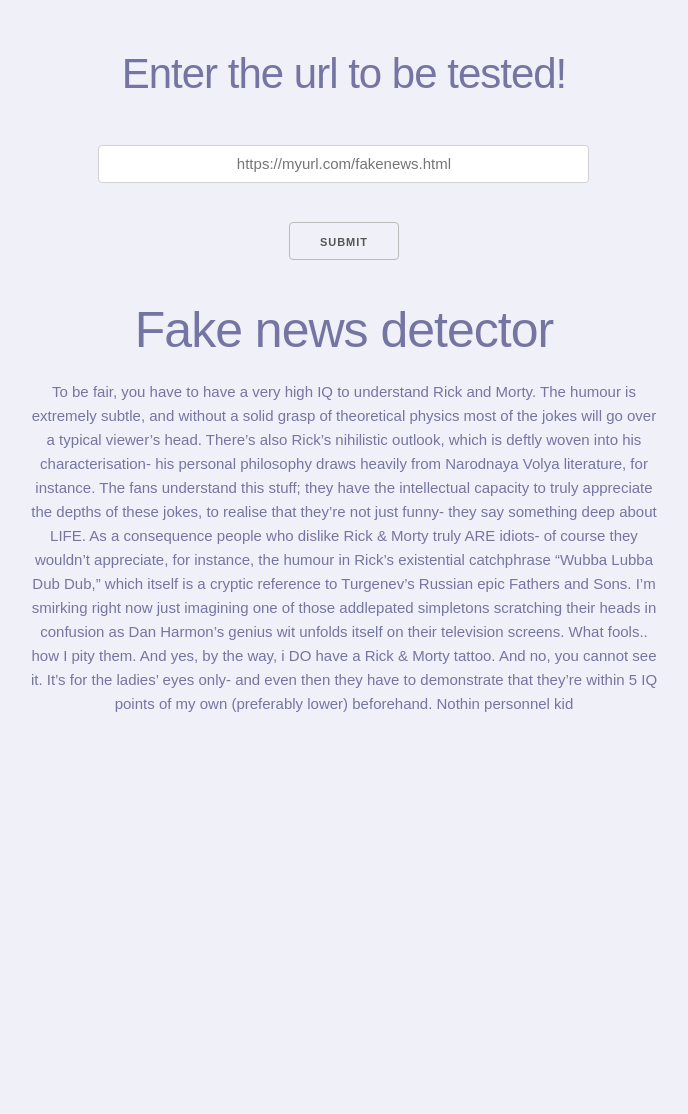
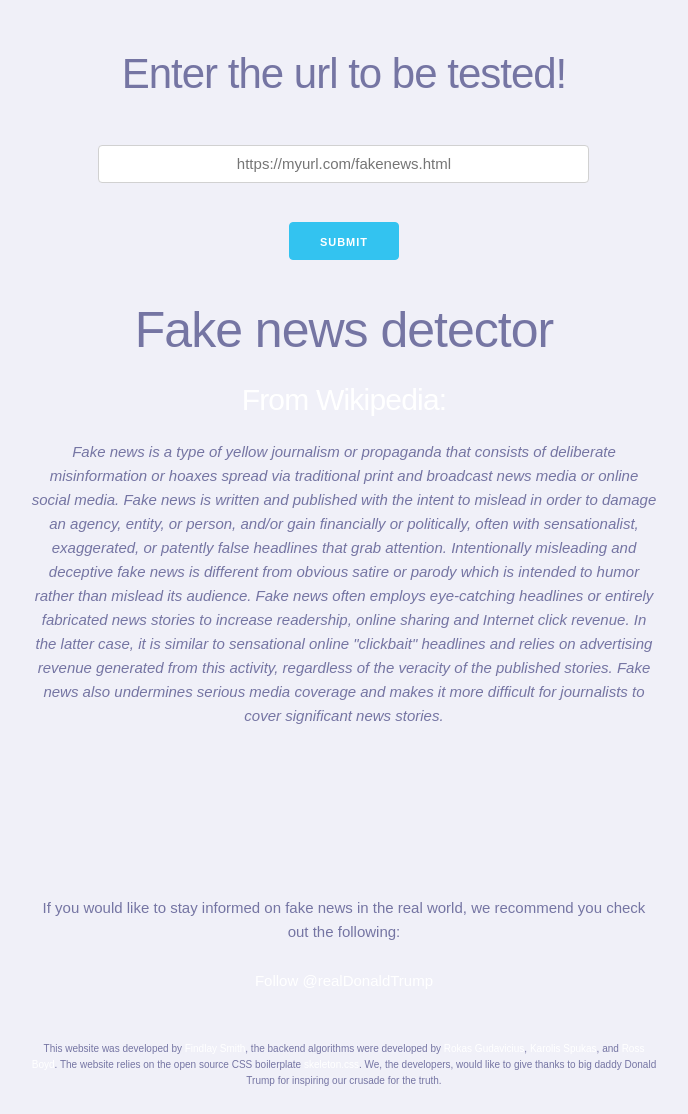
Before and after one commit to himmelmaus/fakeNewsDetector, a Flask app: page / in a window 1280 px wide. Shown: the whole page, without its empty margins (296-984 px from the left). Before the commit the page ends 712 px from the top, so only its background shows below. Run offline with Flask 2, Linux system fonts and the light colour scheme; some libraries are stand-ins or nearby versions.

Commit message:
polishing up UI before adding stuff for showing shitpost level

```diff
--- a/app/static/main.css
+++ b/app/static/main.css
@@ -3,13 +3,23 @@
     color: #7575a3;
     background-color:#f0f0f8;
 }
+a{
+    text-decoration: none;
+    color: #fff;
+}
+a:hover{
+    color:#000;
+}
 
-/*input {
-    position: absolute;
-    width: 30%;
-    margin-right: 25%;
-    margin-length: 25%;
-}*/
+.twitter-timeline{
+    height: 300px;
+    margin-top: -20px;
+}
+
+.footer{
+    width: 200%;
+    font-size: 8px;
+}
 input {
     color: #7575a3;
     position: static;
--- a/app/static/skeleton.css
+++ b/app/static/skeleton.css
@@ -158,9 +158,12 @@
 /* Links
 –––––––––––––––––––––––––––––––––––––––––––––––––– */
 a {
-  color: #1EAEDB; }
+  color: #fff;
+  text-decoration: none;
+}
 a:hover {
-  color: #0FA0CE; }
+  color: #00bfff;
+}
 
 
 /* Buttons
--- a/app/templates/index.html
+++ b/app/templates/index.html
@@ -2,7 +2,6 @@
 <html lang="en">
 <link rel="stylesheet" href="../static/normalize.css">
 <link rel="stylesheet" href="../static/skeleton.css">
-<link href="https://fonts.googleapis.com/css?family=Josefin+Sans|Quicksand" rel="stylesheet">
 <link rel="stylesheet" href="../static/main.css">
 <body>
     {% block content %}
@@ -12,18 +11,29 @@
                   <h2> Enter the url to be tested!</h2><br>
                   <form method="post" action ="/">
                       <input type="text" placeholder="https://myurl.com/fakenews.html" name="input" id = "text" align = "center" size="50" style = "text-align:center"><br><br>
-                      <input type="submit">
+                      <input type="submit" class = "button-primary">
                   </form>
                   {% if result %}
                     <h1> {{ result }} </h1>
                   {% else %}
                     <h1> Fake news detector</h1>
+                    <h4> <a href = "https://en.wikipedia.org/wiki/Fake_news">From Wikipedia:</a></h4>
+                  <p>
+                    <i>
+                        Fake news is a type of yellow journalism or propaganda that consists of deliberate misinformation or hoaxes spread via traditional print and broadcast news media or online social media. Fake news is written and published with the intent to mislead in order to damage an agency, entity, or person, and/or gain financially or politically, often with sensationalist, exaggerated, or patently false headlines that grab attention. Intentionally misleading and deceptive fake news is different from obvious satire or parody which is intended to humor rather than mislead its audience. Fake news often employs eye-catching headlines or entirely fabricated news stories to increase readership, online sharing and Internet click revenue. In the latter case, it is similar to sensational online "clickbait" headlines and relies on advertising revenue generated from this activity, regardless of the veracity of the published stories. Fake news also undermines serious media coverage and makes it more difficult for journalists to cover significant news stories.
+                    </i>
+                    <br><br><br><br><br><br><br><br>
+                   If you would like to stay informed on fake news in the real world, we recommend you check out the following:
+                 </p>
+                 <a href="https://twitter.com/realDonaldTrump?ref_src=twsrc%5Etfw" class="twitter-follow-button" data-show-count="false">Follow @realDonaldTrump</a><script async src="https://platform.twitter.com/widgets.js" charset="utf-8"></script>
                   {% endif %}
-                  <p>To be fair, you have to have a very high IQ to understand Rick and Morty. The humour is extremely subtle, and without a solid grasp of theoretical physics most of the jokes will go over a typical viewer’s head. There’s also Rick’s nihilistic outlook, which is deftly woven into his characterisation- his personal philosophy draws heavily from Narodnaya Volya literature, for instance. The fans understand this stuff; they have the intellectual capacity to truly appreciate the depths of these jokes, to realise that they’re not just funny- they say something deep about LIFE. As a consequence people who dislike Rick & Morty truly ARE idiots- of course they wouldn’t appreciate, for instance, the humour in Rick’s existential catchphrase “Wubba Lubba Dub Dub,” which itself is a cryptic reference to Turgenev’s Russian epic Fathers and Sons. I’m smirking right now just imagining one of those addlepated simpletons scratching their heads in confusion as Dan Harmon’s genius wit unfolds itself on their television screens. What fools.. how I pity them.
-
-                        And yes, by the way, i DO have a Rick & Morty tattoo. And no, you cannot see it. It’s for the ladies’ eyes only- and even then they have to demonstrate that they’re within 5 IQ points of my own (preferably lower) beforehand. Nothin personnel kid </p>
-              </div>
-
+                  <br>
+                  <br>
+                  <br>
+                  <p id = "footer" style = "font-size:10px">
+                        This website was developed by <a href = "https://github.com/findoslice"> Findlay Smith</a>, the backend algorithms were developed by <a href = "https://github.com/roxerg">Rokas Gudavicius</a>, <a href = "https://github.com/karolishp">Karolis Spukas</a>, and <a href="https://github.com/jafbuya"> Ross Boyd</a>. The website relies on the open source CSS boilerplate <a href = "http://getskeleton.com"> skeleton.css</a>. We, the developers, would like to give thanks to big daddy Donald Trump for inspiring our crusade for the truth.
+                  </p>
+                </div>
             </div>
         </div>
     {% endblock %}
```
